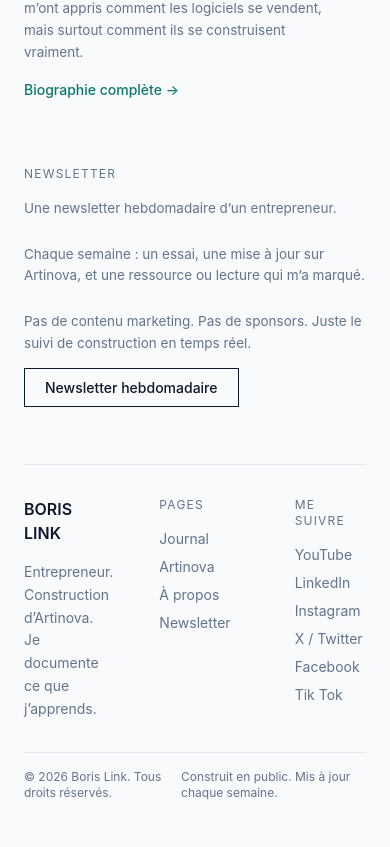
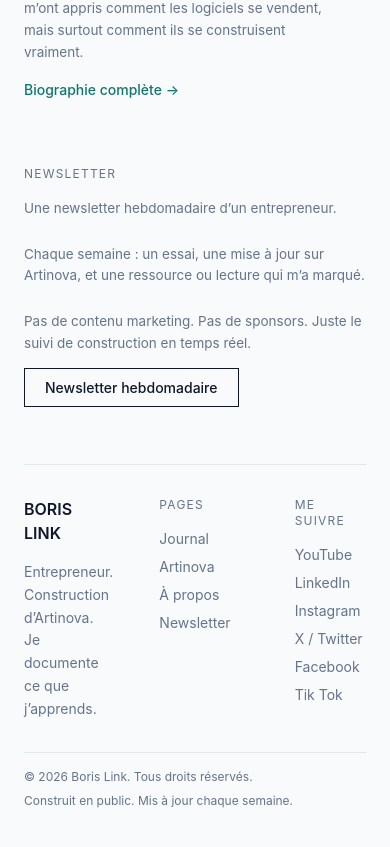
Before and after one commit to borislinkartinova/borislink-frontend, a React (Vite) app: page / in a window 390 px wide. Shown: the part 1375-2222 px from the top of the page. Built offline with nearby package versions, Linux system fonts and the light colour scheme; no server answers.

Commit message:
Fix footer responsive layout

```diff
--- a/src/components/Footer.tsx
+++ b/src/components/Footer.tsx
@@ -56,7 +56,7 @@ export default function Footer() {
       </div>
 
       {/* BOTTOM BAR */}
-      <div className="mt-8 pt-4 border-t border-[var(--border)] flex justify-between text-xs text-[var(--text-muted)]">
+      <div className="mt-8 pt-4 border-t border-[var(--border)] flex flex-col md:flex-row md:justify-between gap-2 text-xs text-[var(--text-muted)]">
         <div>© 2026 Boris Link. Tous droits réservés.</div>
         <div>Construit en public. Mis à jour chaque semaine.</div>
       </div>
```
